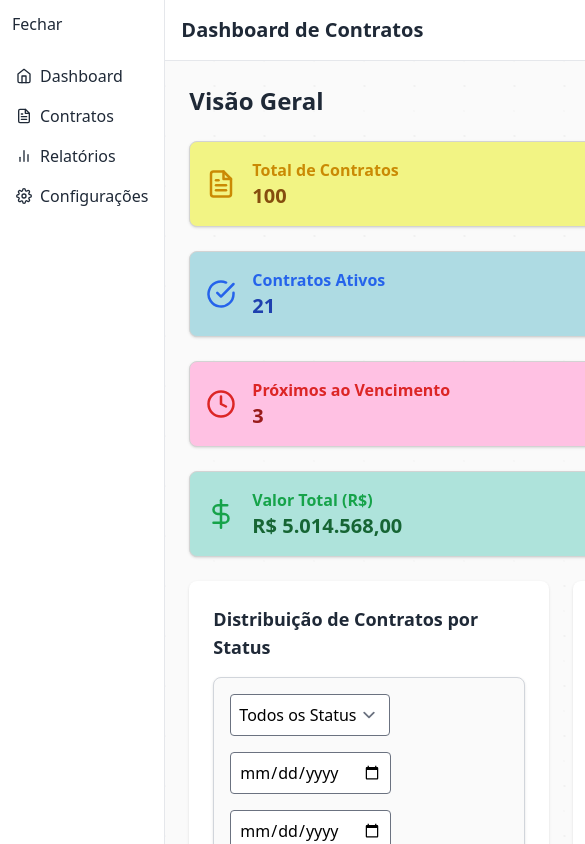
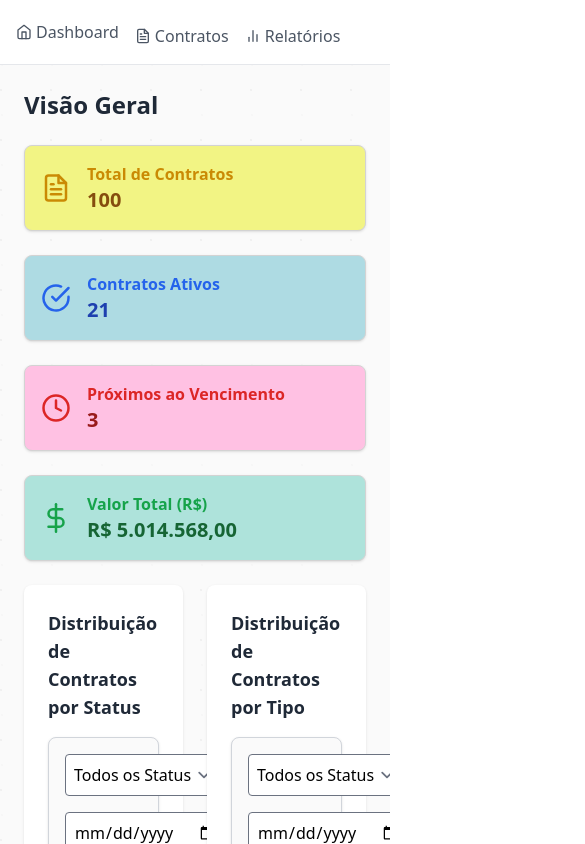
Before and after one commit to albsondev/contract-management-dashboard, a React (Vite) app: page / in a window 390 px wide. Shown: the top 844 px of the page, 585 px wide, since content can reach past the window. Built offline with nearby package versions, Linux system fonts and the light colour scheme.

Commit message:
responsive

```diff
--- a/src/components/layout/Header.tsx
+++ b/src/components/layout/Header.tsx
@@ -1,9 +1,24 @@
+import { Link } from "react-router-dom";
+import { FiHome, FiBarChart2, FiFileText } from "react-icons/fi";
+
 const Header = () => {
   return (
     <header className="bg-white border-b border-gray-200 p-4 flex justify-between items-center">
-        <h1 className="text-xl font-semibold text-gray-800">Dashboard de Contratos</h1>
-        <div>
-          <span className="text-gray-600">Bem-vindo, Usuário</span>
+      <h1 className="text-xl font-semibold text-gray-800 hidden md:block">Dashboard de Contratos</h1>
+      <div className="flex items-center">
+        {/* Links de Navegação Centralizados Apenas em Telas Menores */}
+        <div className="md:hidden flex flex-row gap-4 justify-center items-center space-y-2"> {/* Alteração para centralizar */}
+          <Link to="/" className="flex items-center text-gray-600 hover:text-gray-800">
+            <FiHome className="mr-1" /> Dashboard
+          </Link>
+          <Link to="/contracts" className="flex items-center text-gray-600 hover:text-gray-800">
+            <FiFileText className="mr-1" /> Contratos
+          </Link>
+          <Link to="/reports" className="flex items-center text-gray-600 hover:text-gray-800">
+            <FiBarChart2 className="mr-1" /> Relatórios
+          </Link>
+        </div>
+        <span className="text-gray-600 ml-4 hidden md:block">Bem-vindo, Usuário</span>
       </div>
     </header>
   );
--- a/src/components/layout/Layout.tsx
+++ b/src/components/layout/Layout.tsx
@@ -10,9 +10,11 @@ const Layout = ({ children }: LayoutProps) => {
   return (
     <div className="flex">
       <Sidebar />
-      <div className="flex-1 flex flex-col">
+      <div className="flex-1 flex flex-col ml-0 md:ml-64 transition-all duration-300 overflow-hidden">
         <Header />
-        <main className="p-6 bg-zinc-50">{children}</main>
+        <main className="p-6 bg-zinc-50 flex-1 max-w-full overflow-y-auto">
+          {children}
+        </main>
       </div>
     </div>
   );
--- a/src/components/layout/Sidebar.tsx
+++ b/src/components/layout/Sidebar.tsx
@@ -1,34 +1,21 @@
 import { FiHome, FiBarChart2, FiFileText, FiSettings } from "react-icons/fi";
-import { useState } from "react";
 import { Link } from "react-router-dom";
 
 const Sidebar = () => {
-  const [isOpen, setIsOpen] = useState(true);
-
   return (
-    <div
-      className={`${
-        isOpen ? "w-64" : "w-20"
-      } bg-white border-r border-gray-200 h-screen text-gray-800 transition-all duration-300`}
-    >
-      <button
-        onClick={() => setIsOpen(!isOpen)}
-        className="p-3 w-full text-left focus:outline-none"
-      >
-        {isOpen ? "Fechar" : "Abrir"}
-      </button>
+    <div className="hidden md:flex md:w-64 md:fixed inset-y-0 left-0 bg-white border-r border-gray-200 h-screen">
       <nav className="flex flex-col gap-4 p-4">
         <Link to="/" className="flex items-center gap-2 hover:text-gray-300">
-          <FiHome /> {isOpen && "Dashboard"}
+          <FiHome /> Dashboard
         </Link>
         <Link to="/contracts" className="flex items-center gap-2 hover:text-gray-300">
-          <FiFileText /> {isOpen && "Contratos"}
+          <FiFileText /> Contratos
         </Link>
         <Link to="/reports" className="flex items-center gap-2 hover:text-gray-300">
-          <FiBarChart2 /> {isOpen && "Relatórios"}
+          <FiBarChart2 /> Relatórios
         </Link>
         <Link to="/settings" className="flex items-center gap-2 hover:text-gray-300">
-          <FiSettings /> {isOpen && "Configurações"}
+          <FiSettings /> Configurações
         </Link>
       </nav>
     </div>
```
Lines whose indentation alone changed are shown as unchanged.
